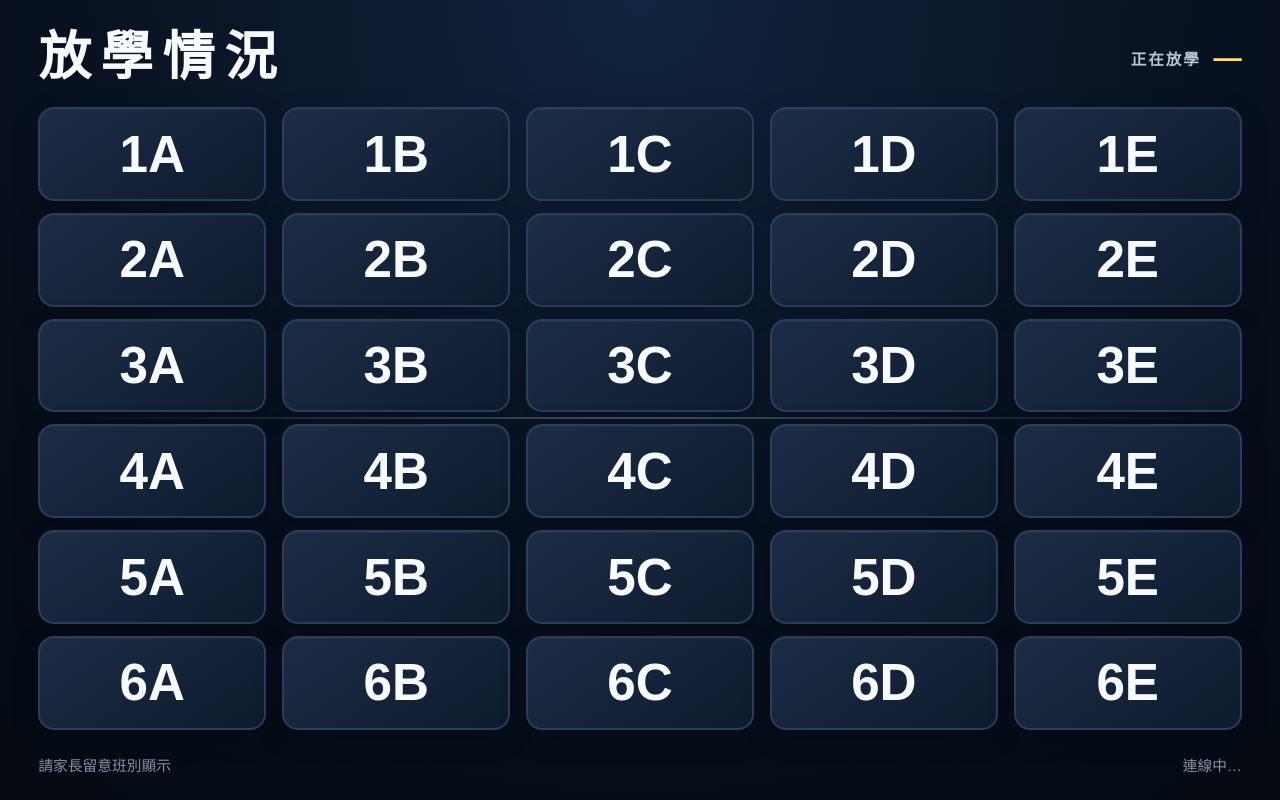
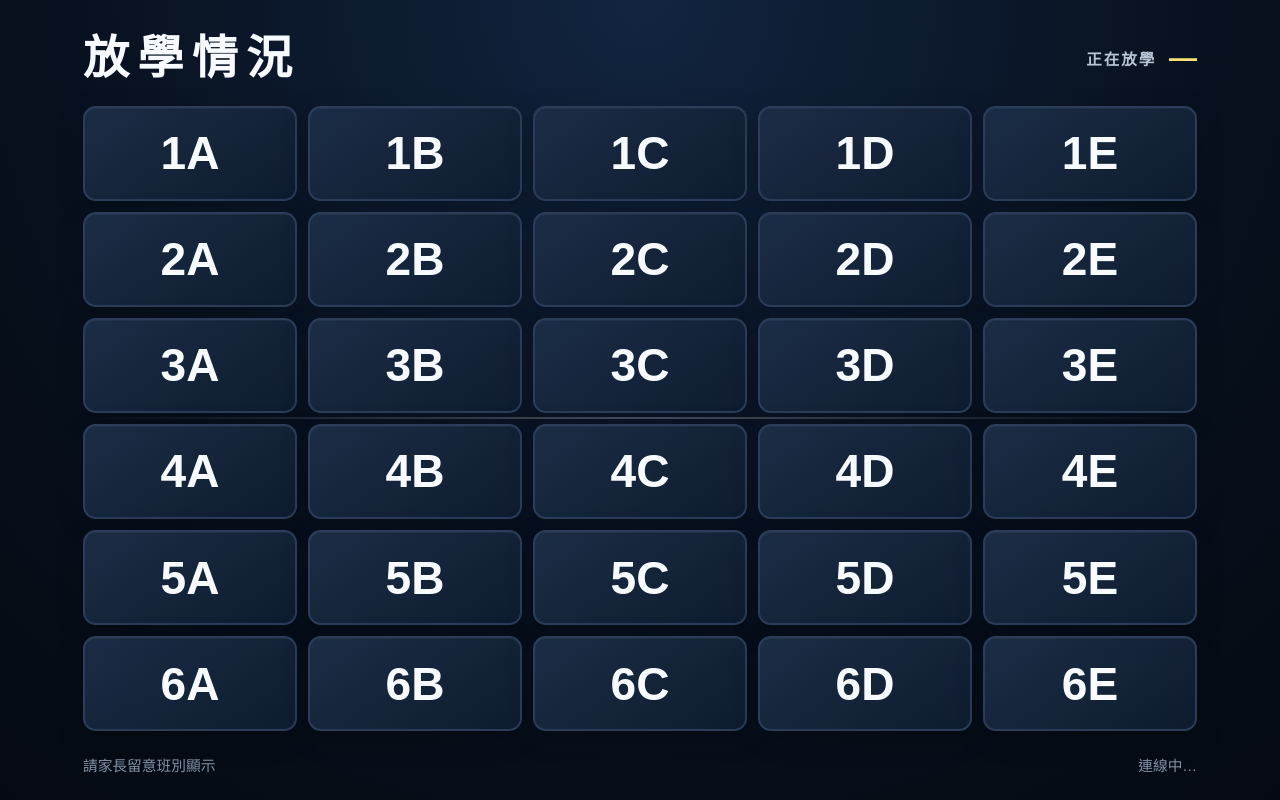
Before and after one commit to itsupport824/school-dismissal, a plain HTML site: page display.html in a window 1280 px wide. Drawn offline with Linux system fonts and the light colour scheme; no server answers.

Commit message:
Add files via upload

```diff
--- a/display.html
+++ b/display.html
@@ -24,28 +24,36 @@
       color: var(--text);
     }
     .screen {
-      width: 100vw; height: 100vh; padding: 3.2vh 3vw 2.4vh;
-      display: flex; flex-direction: column; gap: 2.2vh;
+      /* BrightSign 輸出 1280×768，但 LED 實際橫向可見範圍約 1150px。
+         因此內容只使用中央約 89.84%，左右各預留約 5.08% 安全空白。 */
+      width: 89.84375vw;
+      max-width: 1150px;
+      height: 100vh;
+      margin: 0 auto;
+      padding: 3.2vh 1.4vw 2.4vh;
+      display: flex;
+      flex-direction: column;
+      gap: 2.0vh;
     }
     .header {
       display: flex; justify-content: space-between; align-items: center; min-height: 8vh;
     }
     .title {
-      font-size: clamp(34px, 4.1vw, 86px);
+      font-size: clamp(32px, 3.6vw, 72px);
       font-weight: 900; letter-spacing: .18em; line-height: 1; white-space: nowrap;
     }
     .now {
-      min-width: 42vw; display: flex; justify-content: flex-end; align-items: center;
+      min-width: 38vw; display: flex; justify-content: flex-end; align-items: center;
       gap: 1vw; font-size: clamp(22px, 2.1vw, 44px); font-weight: 800;
     }
     .now-label { color: #b9c6d8; font-size: .58em; letter-spacing: .12em; }
     .now-class {
       color: #ffe176; font-size: 1.05em; text-align: right;
-      max-width: 31vw; white-space: nowrap; overflow: hidden; text-overflow: ellipsis;
+      max-width: 27vw; white-space: nowrap; overflow: hidden; text-overflow: ellipsis;
     }
     .grid {
       flex: 1; display: grid; grid-template-columns: repeat(5, 1fr);
-      grid-template-rows: repeat(6, 1fr); gap: 1.5vh 1.25vw; min-height: 0; position: relative;
+      grid-template-rows: repeat(6, 1fr); gap: 1.35vh 0.85vw; min-height: 0; position: relative;
     }
     .grid::after {
       content: ""; position: absolute; left: 0; right: 0; top: 50%;
@@ -54,10 +62,10 @@
       pointer-events: none;
     }
     .class-card {
-      position: relative; border-radius: 1.25vw; border: 2px solid var(--panel-border);
+      position: relative; border-radius: 1vw; border: 2px solid var(--panel-border);
       background: linear-gradient(145deg, rgba(28,45,71,.96), rgba(14,28,47,.96));
       display: flex; align-items: center; justify-content: center;
-      font-size: clamp(40px, 4vw, 86px); font-weight: 900;
+      font-size: clamp(38px, 3.6vw, 76px); font-weight: 900;
       box-shadow: inset 0 1px 0 rgba(255,255,255,.04), 0 8px 28px rgba(0,0,0,.18);
       transition: .25s; min-height: 0;
     }
```
